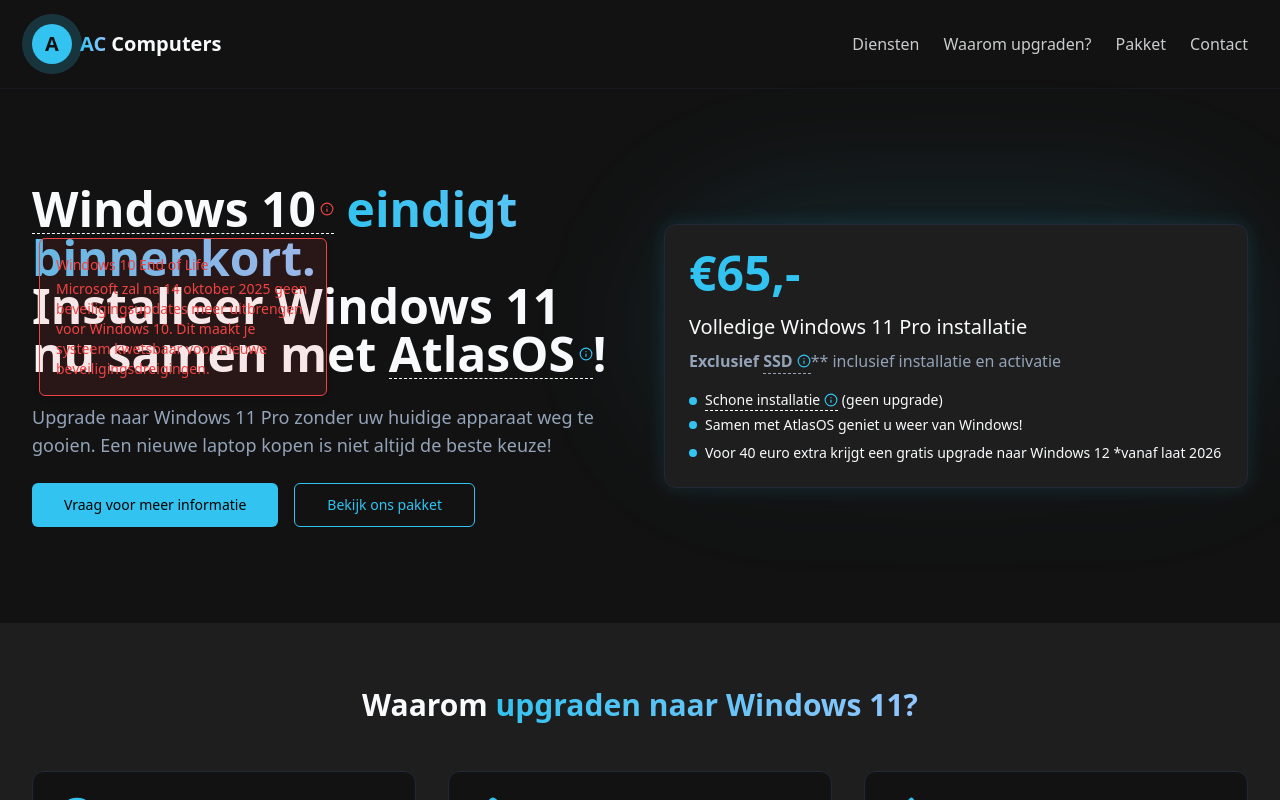
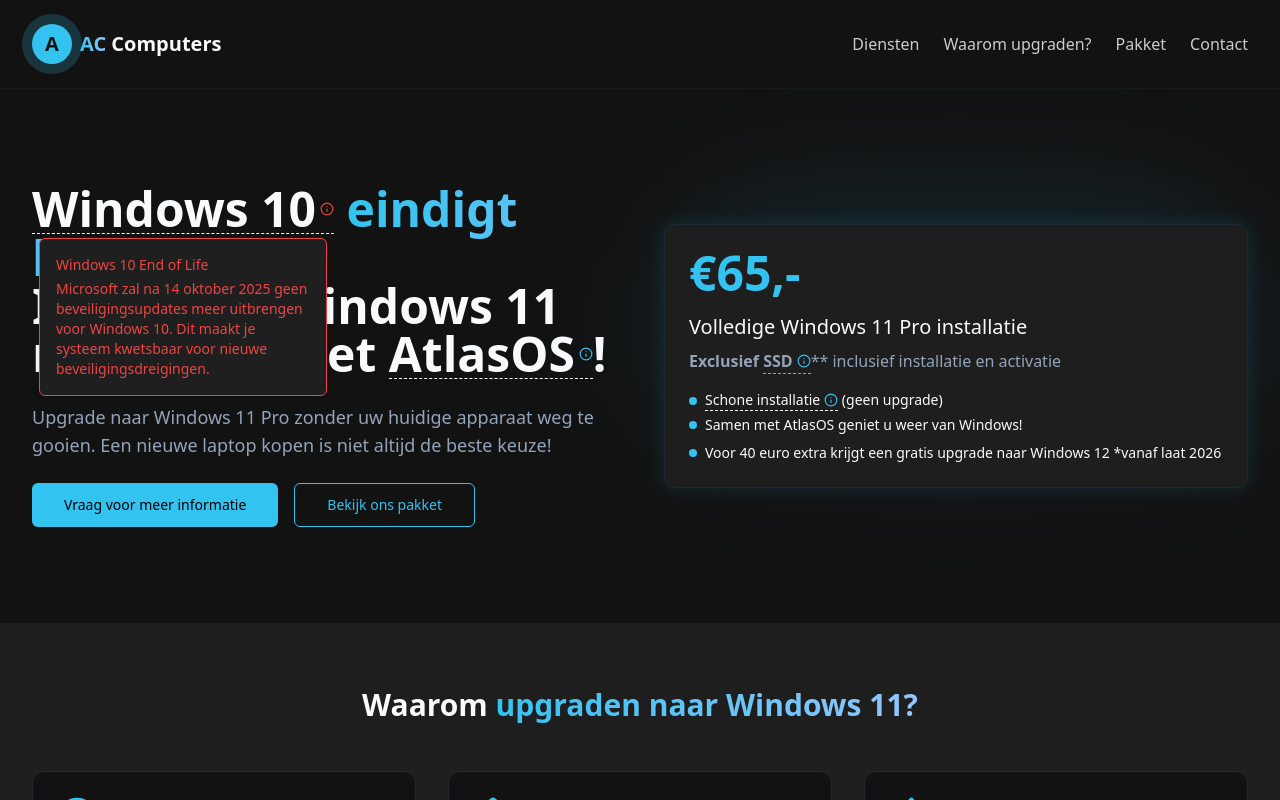
Before and after one commit to t1ntech/akersloot-upgrade-revive-pc, a React (Vite) app: page / in a window 1280 px wide. Both pictures are taken after a click on the button "Windows 10". Shown: the top 800 px of the page. Built offline with nearby package versions, Linux system fonts and the light colour scheme.

Commit message:
Fix: Use normal popover for danger variant
Refactor InfoPopover to use the same popover style for all variants, while keeping the red icon for the danger variant.

```diff
--- a/src/components/InfoPopover.tsx
+++ b/src/components/InfoPopover.tsx
@@ -18,24 +18,20 @@ const InfoPopover = ({ children, content, variant = 'default' }: InfoPopoverProp
           {children}
           <Info className={cn(
             "h-3.5 w-3.5",
-            variant === 'danger' ? 'text-red-500' :
-            variant === 'alert' ? 'text-red-500' : 'text-babyblu'
+            variant === 'danger' || variant === 'alert' ? 'text-red-500' : 'text-babyblu'
           )} />
         </button>
       </PopoverTrigger>
       <PopoverContent
         className={cn(
           "max-w-sm",
-          variant === 'danger' ? 'border-red-500 bg-red-500/10' :
-          variant === 'alert' ? 'border-red-500 bg-red-500/10 text-red-500' :
-          'border-babyblu/40'
+          variant === 'danger' || variant === 'alert' ? 'border-red-500' : 'border-babyblu/40'
         )}
         align="center"
       >
         <div className={cn(
           "text-sm",
-          variant === 'danger' ? 'text-red-500' :
-          variant === 'alert' ? 'text-red-500' : ''
+          variant === 'danger' || variant === 'alert' ? 'text-red-500' : ''
         )}>
           {content}
         </div>
```
